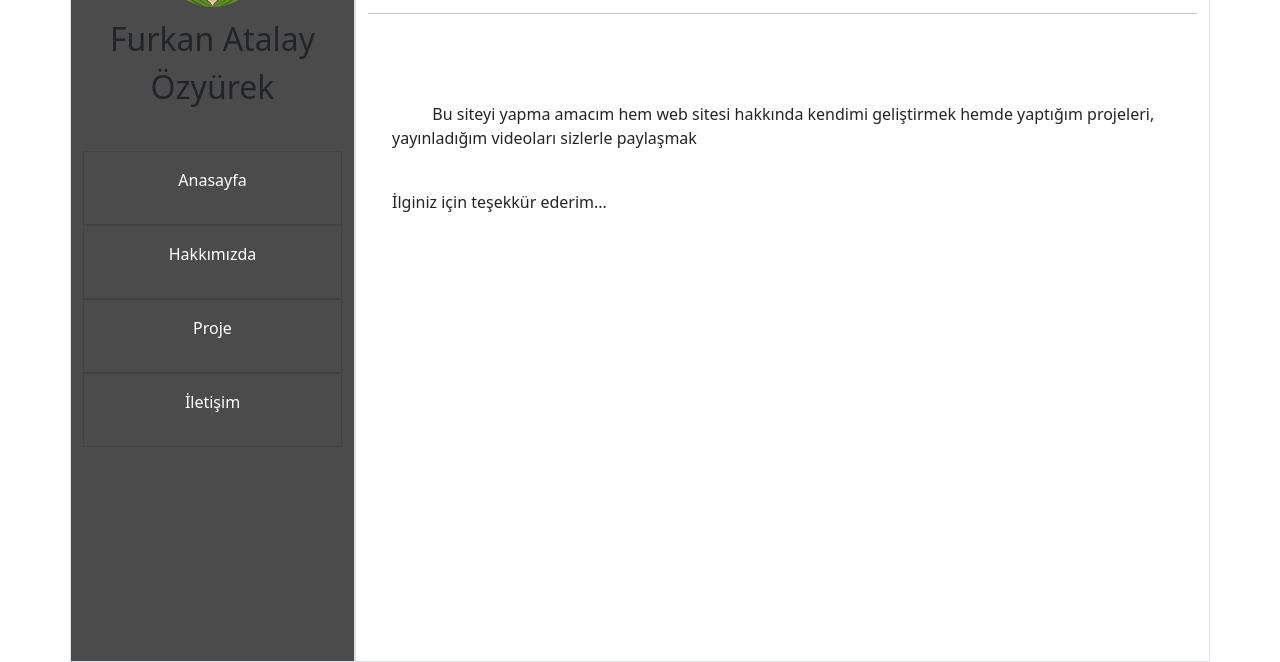
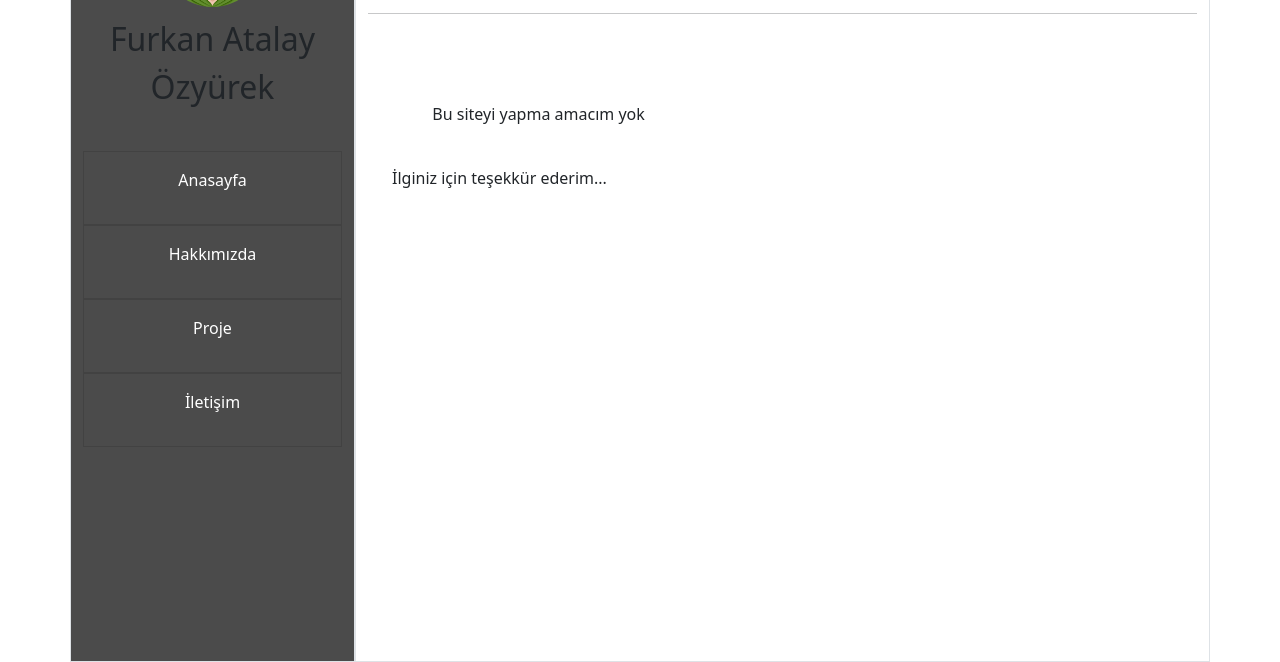
Before and after one commit to AtalayOzyurek/BlogSiteAta, a plain HTML site: page BLOG BOOTSRSP/index.html in a window 1280 px wide. Shown: the part 138-800 px from the top of the page. Drawn offline with nearby package versions, Linux system fonts and the light colour scheme.

Commit message:
update index.html
arkadaşlar ben bunu bu yüzden değiştirdim

```diff
--- a/BLOG BOOTSRSP/index.html
+++ b/BLOG BOOTSRSP/index.html
@@ -56,7 +56,7 @@
                   <div class="row">
                     <div class="col">
                       <br><br><br>
-                      <p class="text-left">&emsp; &emsp;  Bu siteyi yapma amacım hem web sitesi hakkında kendimi geliştirmek hemde yaptığım projeleri, yayınladığım videoları sizlerle paylaşmak</p>
+                      <p class="text-left">&emsp; &emsp;  Bu siteyi yapma amacım yok</p>
                       <br>
                       <p class="text-left">İlginiz için teşekkür ederim...</p><br><br>
                     </div>
```
